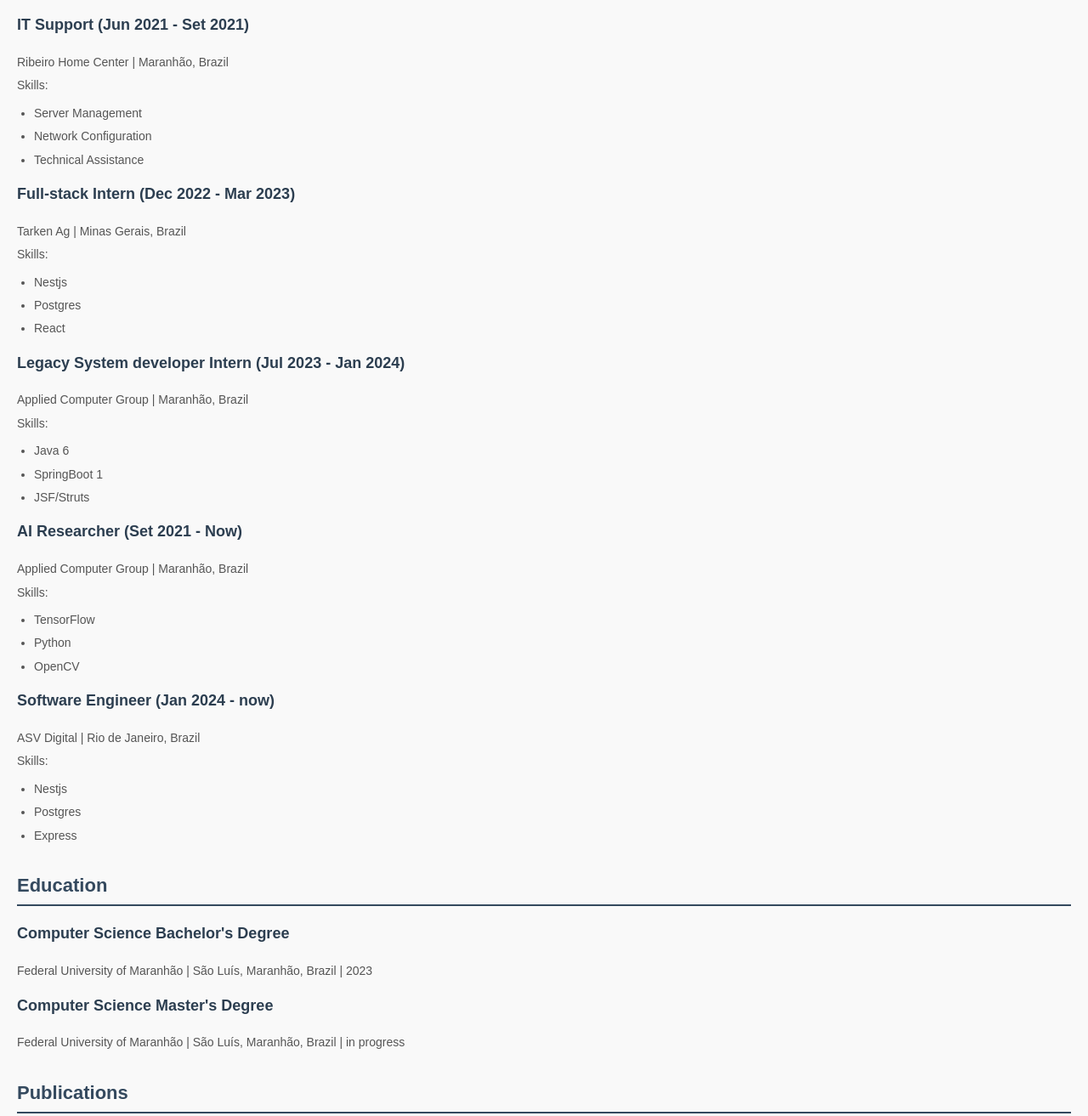
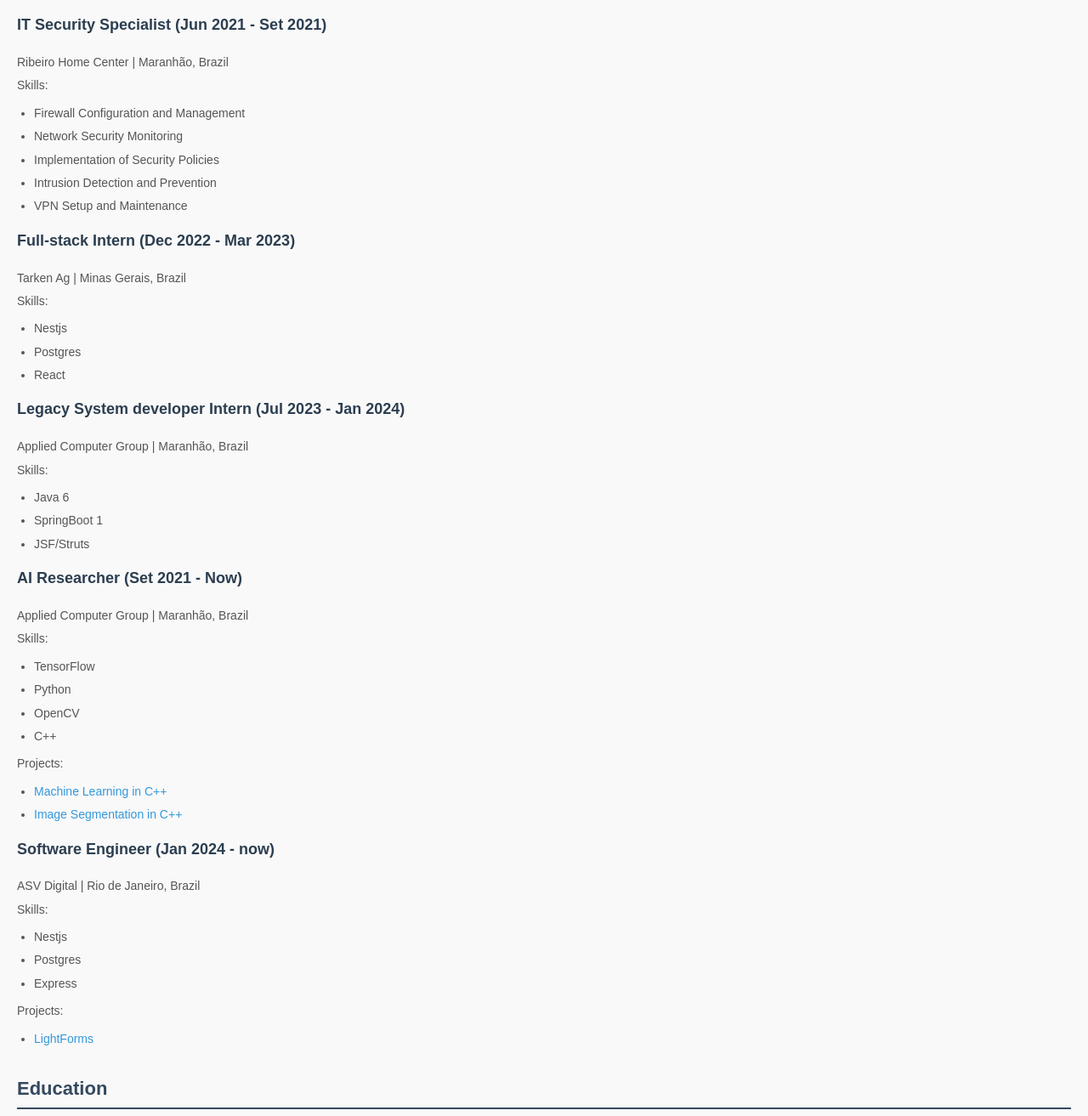
Before and after one commit to felipersteles/felipersteles.github.io, a plain HTML site: page resume.html in a window 1280 px wide. Shown: the part 403-1716 px from the top of the page at 85% size. Drawn offline with Linux system fonts and the light colour scheme.

Commit message:
add: update resume

```diff
--- a/resume.html
+++ b/resume.html
@@ -112,13 +112,15 @@
     </div>
     <div class="section">
         <h2>Experience</h2>
-        <h3>IT Support (Jun 2021 - Set 2021)</h3>
+        <h3>IT Security Specialist (Jun 2021 - Set 2021)</h3>
         <p>Ribeiro Home Center | Maranhão, Brazil</p>
         <p>Skills:</p>
         <ul>
-            <li>Server Management</li>
-            <li>Network Configuration</li>
-            <li>Technical Assistance</li>
+            <li>Firewall Configuration and Management</li>
+            <li>Network Security Monitoring</li>
+            <li>Implementation of Security Policies</li>
+            <li>Intrusion Detection and Prevention</li>
+            <li>VPN Setup and Maintenance</li>
         </ul>
         <h3>Full-stack Intern (Dec 2022 - Mar 2023)</h3>
         <p>Tarken Ag | Minas Gerais, Brazil</p>
@@ -143,6 +145,12 @@
             <li>TensorFlow</li>
             <li>Python</li>
             <li>OpenCV</li>
+            <li>C++</li>
+        </ul>
+        <p>Projects:</p>
+        <ul>
+            <li><a href="https://github.com/felipersteles/machine-learning">Machine Learning in C++</a></li>
+            <li><a href="https://github.com/felipersteles/image-processing">Image Segmentation in C++</a></li>
         </ul>
         <h3>Software Engineer (Jan 2024 - now)</h3>
         <p>ASV Digital | Rio de Janeiro, Brazil</p>
@@ -151,6 +159,10 @@
             <li>Nestjs</li>
             <li>Postgres</li>
             <li>Express</li>
+        </ul>
+        <p>Projects:</p>
+        <ul>
+            <li><a href="https://www.lightforms.io/">LightForms</a></li>
         </ul>
     </div>
     <div class="section">
```
Also changed, not shown: 1 other file.
